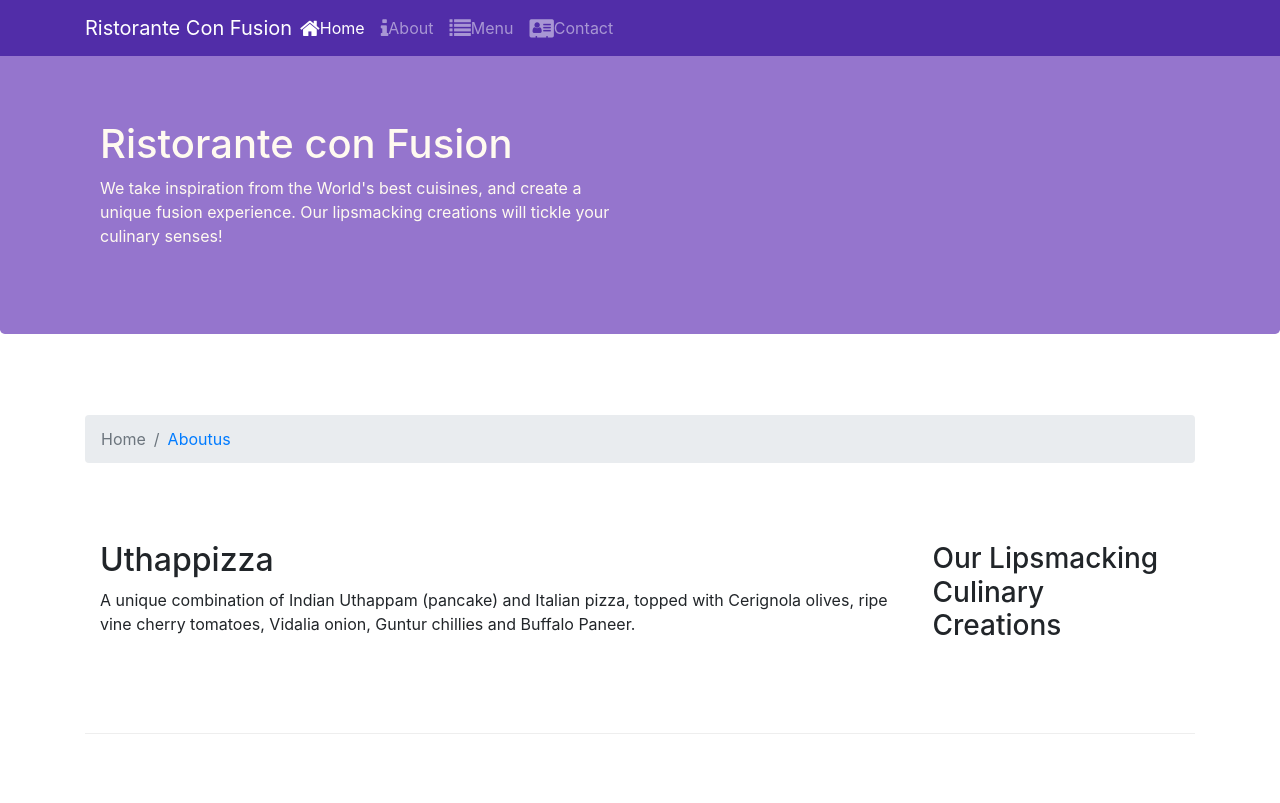
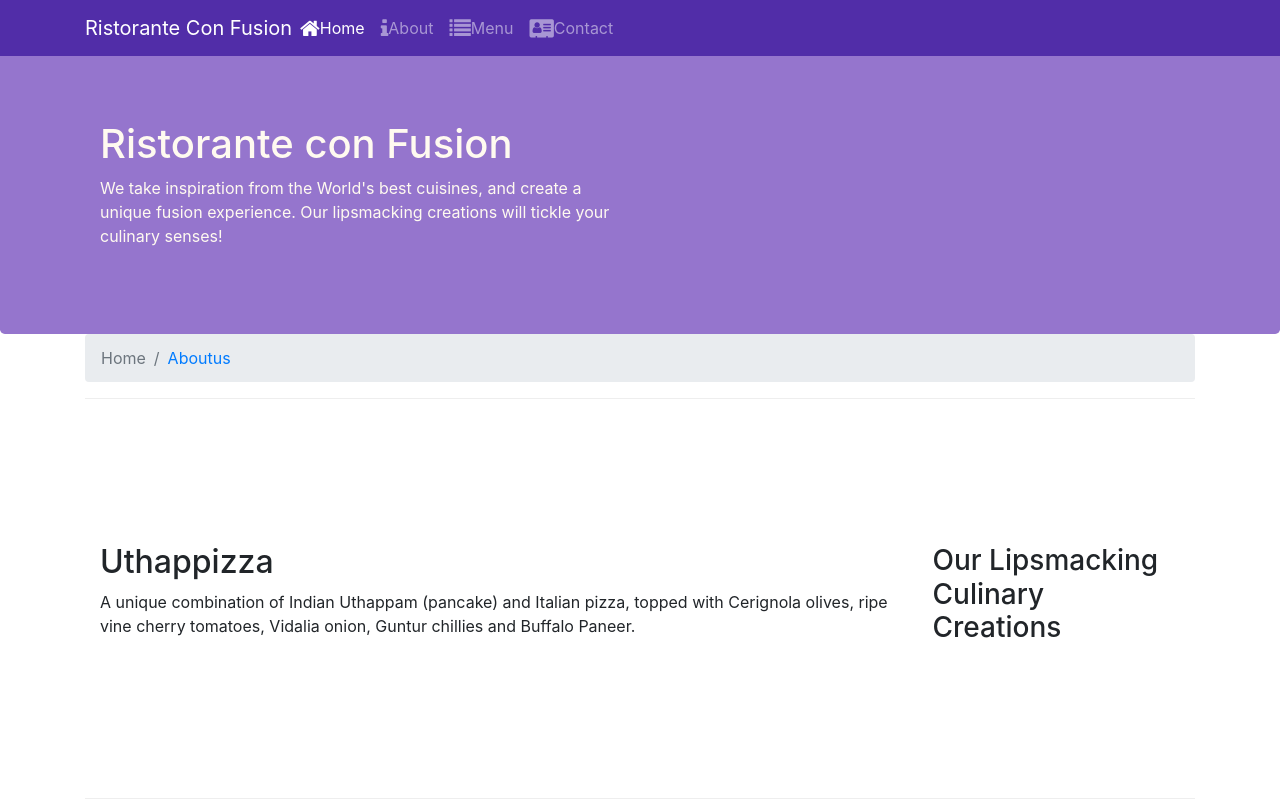
Before and after one commit to Malsram/ConFusion, a website: page index.html in a window 1280 px wide. Shown: the top 803 px of the page. Drawn offline with nearby package versions, Linux system fonts and the light colour scheme.

```diff
--- a/index.html
+++ b/index.html
@@ -46,17 +46,18 @@
     </header>
 
     <div class="container">
-
-        <div class="row row-content align-items-center">
-            <ol class="col-12 breadcrumb order-sm-first">
+        <div class="row-Aboutus">
+            <ol class="col-12 breadcrumb">
                 <li class="breadcrumb-item active">Home</li>
-                <li class="breadcrumb-item active"><a href="Aboutus.html">Aboutus</a></li>
+                <li class="breadcrumb-item"><a href="Aboutus.html">Aboutus</a></li>
             </ol>
 
+        </div>
+        <div class="row row-content align-items-center">
             <div class="col-12 col-sm-4 order-sm-last col-md-3">
                 <h3>Our Lipsmacking Culinary Creations</h3>
             </div>
-            <div class="col col-sm col-md">
+            <div class="col col-sm col-md order-sm-first">
                 <h2>Uthappizza</h2>
                 <p  class="d-none d-sm-block">A unique combination of Indian Uthappam (pancake) and Italian pizza, topped with Cerignola olives, ripe vine cherry tomatoes, Vidalia onion, Guntur chillies and Buffalo Paneer.</p>
             </div>
```
